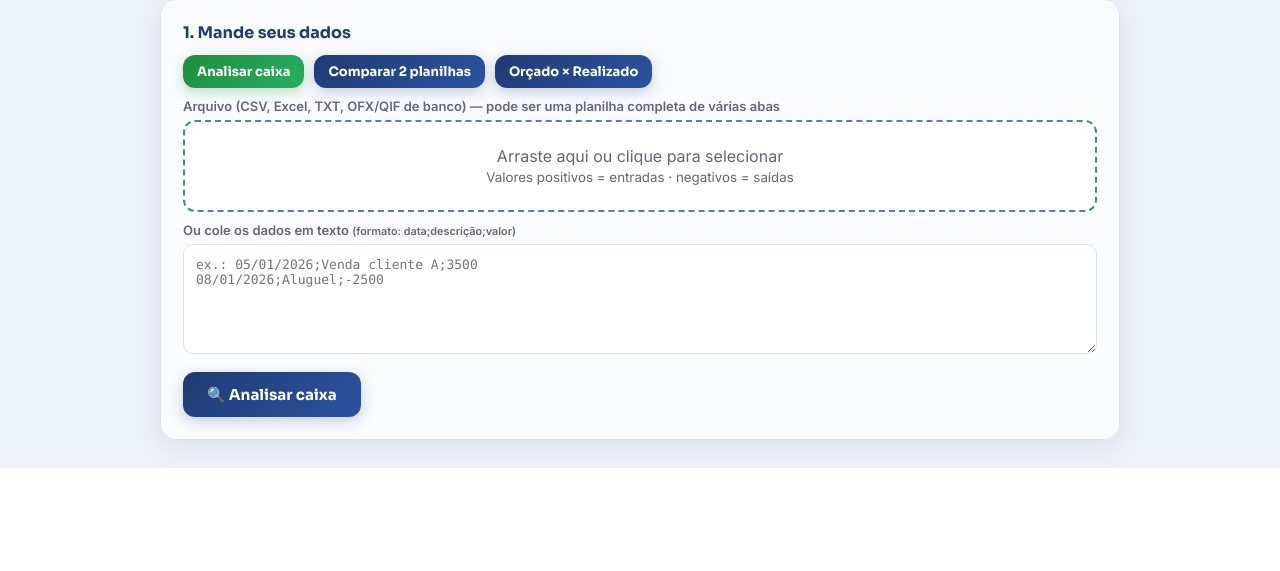
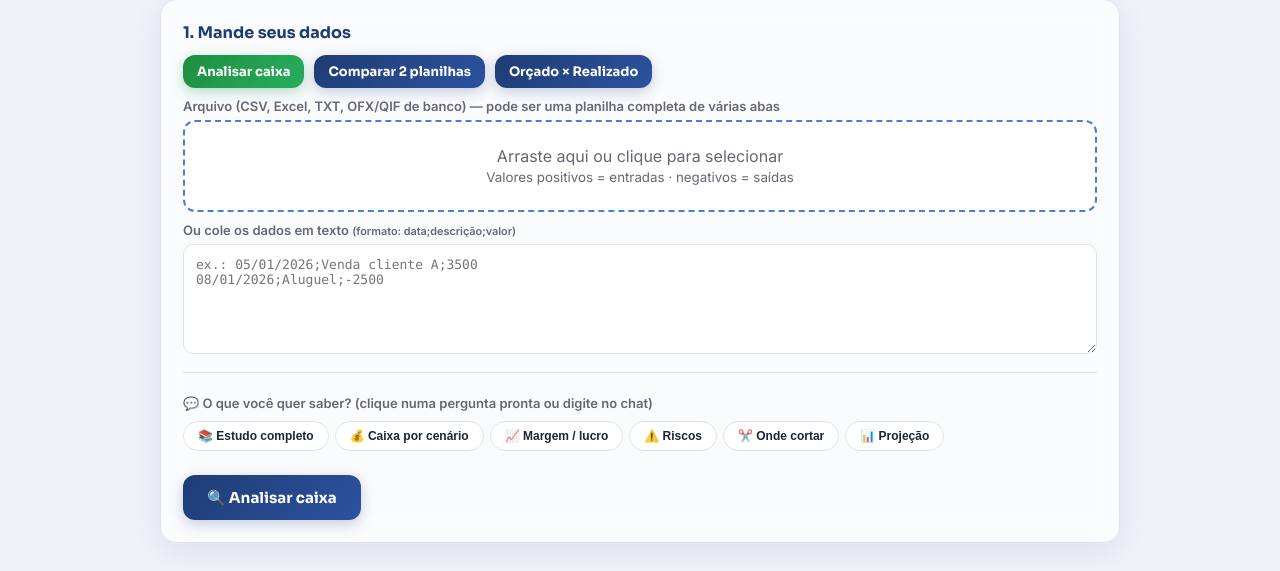
Before and after one commit to Trustcorporation88/finance, a Flask app: page / in a window 1280 px wide. Shown: the part 869-1440 px from the top of the page. Before the commit the page ends 1337 px from the top, so only its background shows below. Run offline with Flask 3, Linux system fonts and the light colour scheme.

Commit message:
Adiciona perguntas rapidas (botoes) ao lado de Analisar caixa: Estudo completo, caixa por cenarios, margem/lucro, riscos, onde cortar, projecao

```diff
--- a/templates/index.html
+++ b/templates/index.html
@@ -221,6 +221,17 @@
       <div id="seletorAbas" class="hidden" style="margin-top:10px">
         <label>Abas encontradas — clique para analisar uma específica:</label>
         <div class="tabs" id="listaAbas"></div>
+      </div>
+      <div style="margin-top:14px; border-top:1px solid var(--borda); padding-top:12px;">
+        <label>💬 O que você quer saber? (clique numa pergunta pronta ou digite no chat)</label>
+        <div class="tabs" id="perguntasRapidas">
+          <button class="tab" onclick="usarPergunta('faça uma análise geral completa da planilha')">📚 Estudo completo</button>
+          <button class="tab" onclick="usarPergunta('qual o caixa de cada cenário?')">💰 Caixa por cenário</button>
+          <button class="tab" onclick="usarPergunta('qual a margem e o lucro de cada cenário?')">📈 Margem / lucro</button>
+          <button class="tab" onclick="usarPergunta('quais os principais riscos e pontos de atenção?')">⚠️ Riscos</button>
+          <button class="tab" onclick="usarPergunta('onde posso cortar gastos?')">✂️ Onde cortar</button>
+          <button class="tab" onclick="usarPergunta('qual a projeção do caixa para os próximos meses?')">📊 Projeção</button>
+        </div>
       </div>
       <div class="btn-row">
         <button class="btn" id="btnAnalisar">🔍 Analisar caixa</button>
@@ -532,6 +543,15 @@ function avisarArquivoCarregado() {
   chatAdd('ia', `✅ Recebi "${nome}". Clique em **Analisar caixa** para eu processar.`);
 }
 
+// ---------- perguntas rápidas ----------
+let intencaoUsuario = "";
+
+function usarPergunta(pergunta) {
+  intencaoUsuario = pergunta;
+  chatAdd('voce', pergunta);
+  chatAdd('ia', `✅ Entendido: vou responder sobre "${pergunta.toLowerCase().replace('faça uma análise geral completa da planilha', 'estudo completo da planilha')}". Agora suba o arquivo e clique em **Analisar caixa**.`);
+}
+
 // ---------- chat ----------
 function chatAdd(quem, texto) {
   const box = document.getElementById('chatMsg');
@@ -592,10 +612,9 @@ btn.addEventListener('click', async () => {
   const fd = new FormData();
   if (arquivoBytes) fd.append('arquivo', new Blob([arquivoBytes]), arquivoNome);
   if (textoEl.value.trim()) fd.append('texto', textoEl.value.trim());
-  if (historicoChat.length) {
-    const intencoes = historicoChat.filter(m => m.role === 'user').map(m => m.content).join(' | ');
-    fd.append('intencao', intencoes.slice(0, 500));
-  }
+  // usa a pergunta clicada (perguntas rápidas) como intenção principal
+  const intencao = intencaoUsuario || (historicoChat.filter(m => m.role === 'user').map(m => m.content).join(' | '));
+  if (intencao) fd.append('intencao', intencao.slice(0, 500));
   btn.disabled = true; showLoading('Analisando sua planilha...');
   try {
     const resp = await fetch('/analisar', { method: 'POST', body: fd });
```
